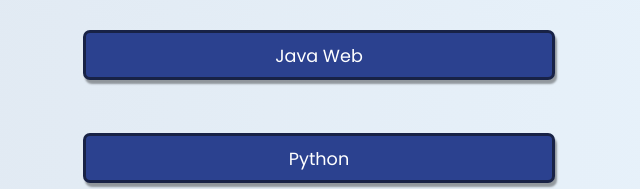
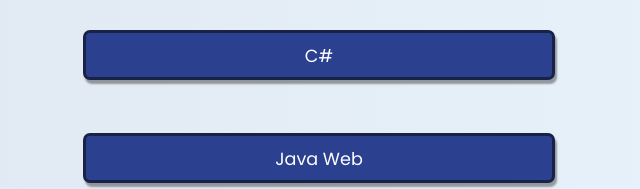
Before and after one commit to leonardoramalho/link-tree, a plain HTML site: page index.html in a window 1280 px wide. Shown: the part 799-988 px from the top of the page, 321-961 px from the left. Drawn offline with Linux system fonts and the light colour scheme.

Commit message:
Update index.html

```diff
--- a/index.html
+++ b/index.html
@@ -31,6 +31,10 @@
             <a href="https://go.hotmart.com/V77558056V">Programação Full-Stack</a>
         </div>
 
+        <div id="c#">
+            <a href="https://go.hotmart.com/S77635916X">C#</a>
+        </div>
+
         <div id="java">
             <a href="https://go.hotmart.com/I77605757J">Java Web</a>
         </div>
```
